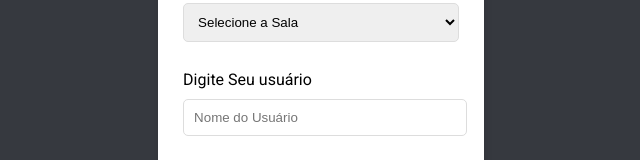
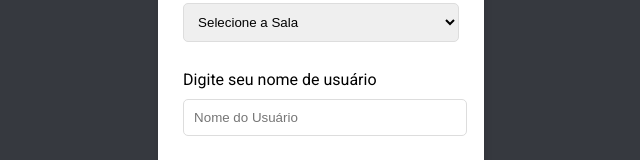
Before and after one commit to Lanysc/socket-app, a React (Create React App) app in the folder front/: page / in a window 1280 px wide. Shown: the part 353-513 px from the top of the page, without its empty margins (319-959 px from the left). Built offline with nearby package versions, Linux system fonts and the light colour scheme.

Commit message:
Corrige erros de digitação

```diff
--- a/front/src/Home.js
+++ b/front/src/Home.js
@@ -7,19 +7,19 @@ function Home(props) {
       <form action="chat">
         <div className="content">
             <h1>Cola Chat</h1>
-            <h3>Ajudando você em suas provas diarias</h3>
+            <h3>Ajudando você em suas provas diárias</h3>
             <div className="row">
                 <select name="select_room" id="select_room">
                     <option value="-1"> Selecione a Sala</option>
                     <option value="Redes 1"> Redes 1</option>
                     <option value="Redes 2"> Redes 2</option>
                     <option value="AI"> AI </option>
-                    <option value="Sistamas Multimidia"> Sistamas Multimidia </option>
+                    <option value="Sistamas Multimidia"> Sistemas Multimídia </option>
                 </select>
             </div>
 
             <div className="row">
-                <label className="form-label"> Digite Seu usuário</label>
+                <label className="form-label"> Digite seu nome de usuário</label>
                 <input type="text" name="username" placeholder="Nome do Usuário" />
             </div>
 
```
